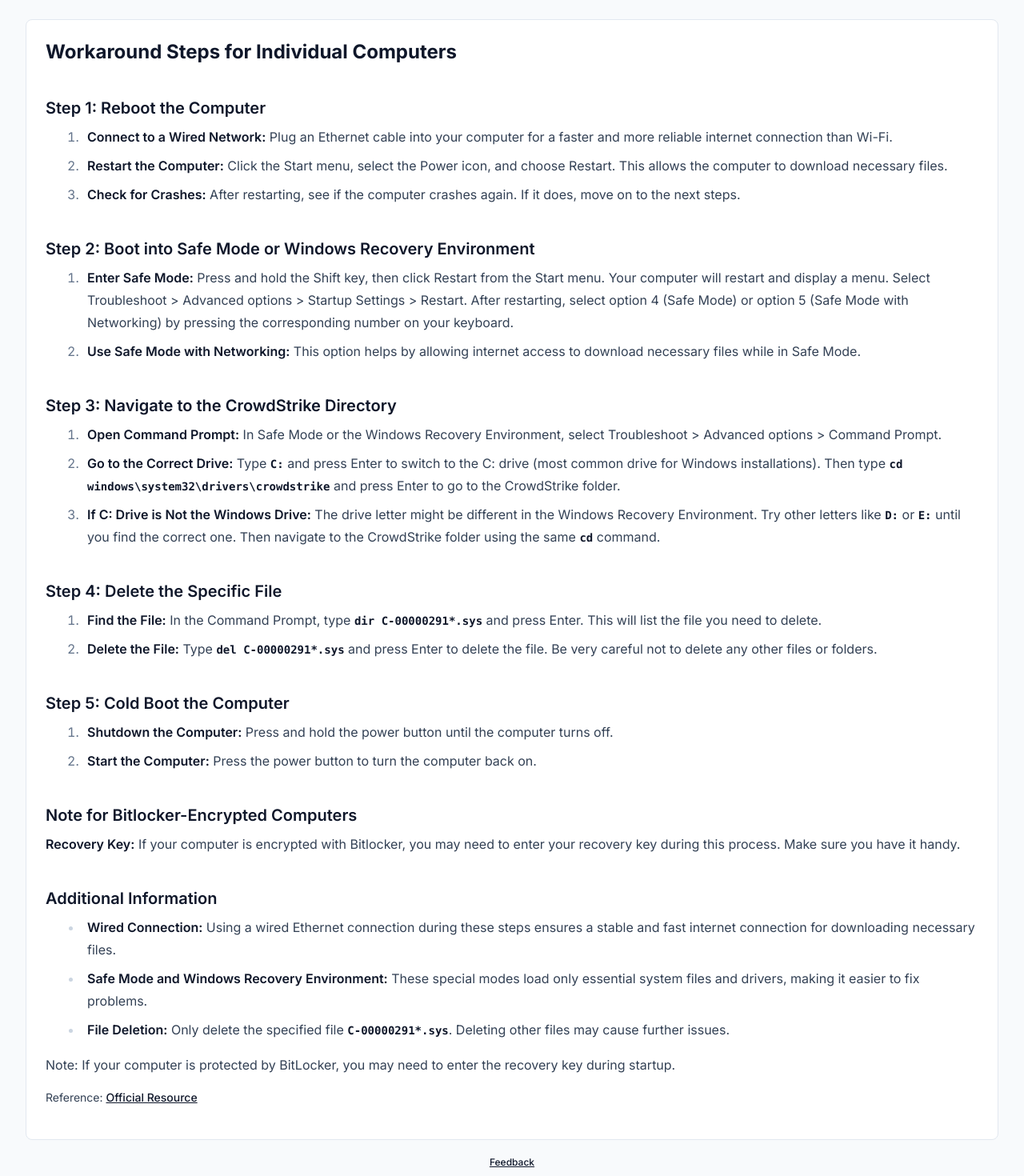
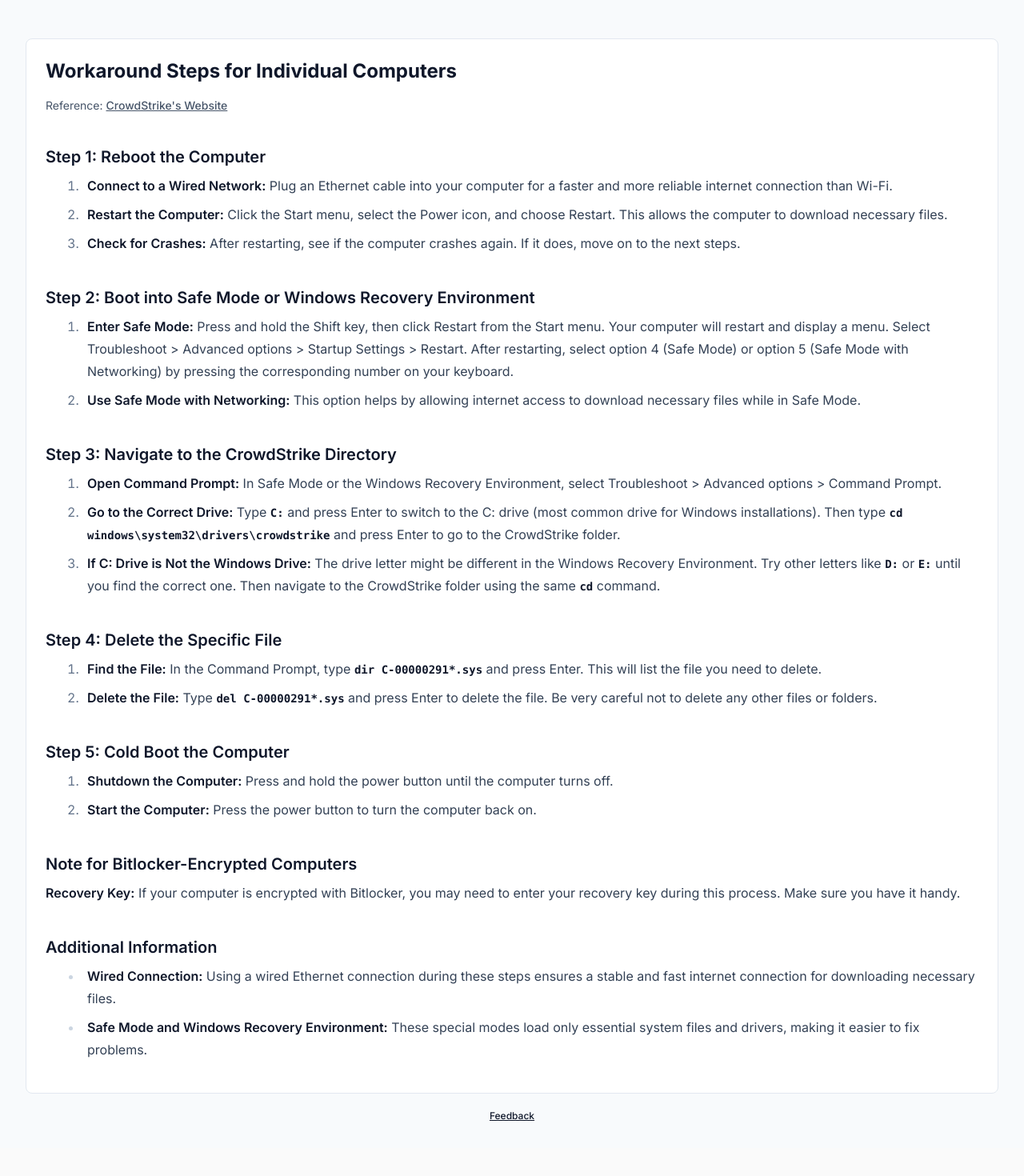
Before and after one commit to GorvGoyl/howtofixcrowdstrikeissue.com, a Next.js app: page / in a window 1280 px wide. Shown: the part 160-1630 px from the top of the page at 80% size. After the commit the page ends 1595 px from the top, so only its background shows below. Built offline with nearby package versions, Linux system fonts and the light colour scheme.

Commit message:
improve ui

```diff
--- a/pages/index.tsx
+++ b/pages/index.tsx
@@ -3,7 +3,12 @@
         <>
             {/* ---------- Body --------- */}
             <main className="prose prose-slate mx-auto mt-20 flex w-full max-w-screen-xl flex-col items-center bg-slate-50 p-4 md:p-8">
-                <h1 id="is-crowdstrike-issue-fixed mb-30">How to Fix CrowdStrike Issue?</h1>
+                <h1
+                    className="mb-14 text-center"
+                    id="is-crowdstrike-issue-fixed">
+                    How to Fix CrowdStrike Issue?
+                </h1>
+
                 <TroubleshootingGuide />
                 <Footer />
             </main>
@@ -17,6 +22,18 @@
     return (
         <div className="rounded-lg border border-slate-200 bg-white p-6">
             <h1 className="mb-4 text-2xl font-bold">Workaround Steps for Individual Computers</h1>
+
+            <div>
+                <p className="text-sm text-slate-600">
+                    Reference:{' '}
+                    <a
+                        target="_blank"
+                        className="text-slate-600"
+                        href="https://www.crowdstrike.com/blog/statement-on-falcon-content-update-for-windows-hosts/">
+                        CrowdStrike's Website
+                    </a>
+                </p>
+            </div>
 
             <h2 className="mb-2 text-xl font-semibold">Step 1: Reboot the Computer</h2>
             <ol className="mb-4 ml-5 list-decimal">
@@ -107,36 +124,11 @@
                     <strong>Safe Mode and Windows Recovery Environment:</strong> These special modes load only essential
                     system files and drivers, making it easier to fix problems.
                 </li>
-                <li className="mb-2">
-                    <strong>File Deletion:</strong> Only delete the specified file <code>C-00000291*.sys</code>.
-                    Deleting other files may cause further issues.
-                </li>
             </ul>
-            <Notes />
         </div>
     );
 }
 
-function Notes() {
-    return (
-        <>
-            <div>
-                Note: If your computer is protected by BitLocker, you may need to enter the recovery key during startup.
-            </div>
-            <div>
-                <p className="text-sm">
-                    Reference:{' '}
-                    <a
-                        target="_blank"
-                        className=""
-                        href="https://www.crowdstrike.com/blog/statement-on-falcon-content-update-for-windows-hosts/">
-                        Official Resource
-                    </a>
-                </p>
-            </div>
-        </>
-    );
-}
 function Footer() {
     return (
         <footer className="mx-auto mt-5 max-w-screen-md text-center text-xs">
```
